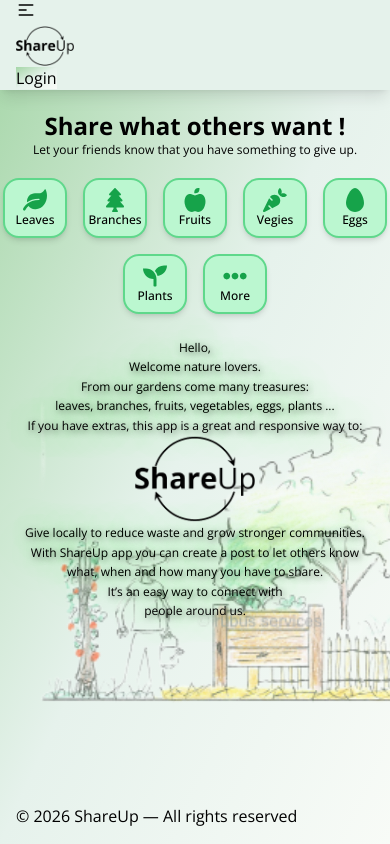
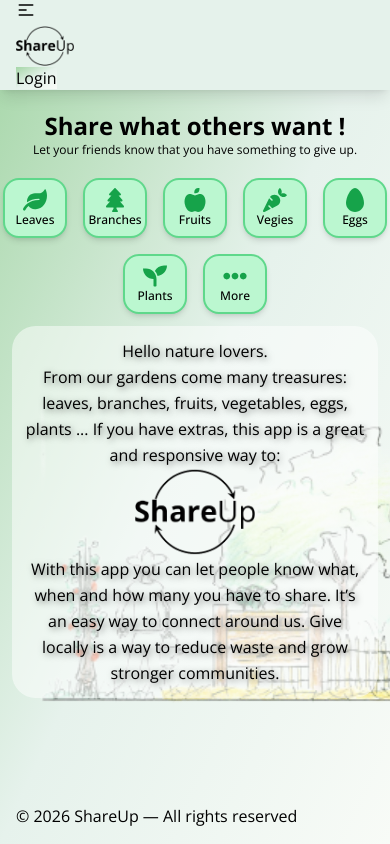
Before and after one commit to 20100Renaud/Portfolio, a React (Vite) app: page / in a window 390 px wide. Built offline with nearby package versions, Linux system fonts and the light colour scheme.

Commit message:
Change text and diplay on small screen

```diff
--- a/src/pages/Home.jsx
+++ b/src/pages/Home.jsx
@@ -48,7 +48,7 @@ export default function Home() {
             })}
         </div>
 
-        <div className="flex flex-col items-center text-xs sm:text-xl py-6 relative"
+        <div className="sm:flex flex-col items-center text-xs sm:text-xl py-6 relative hidden "
             style={{
                 textShadow:
                     "2px 2px 6px rgba(0,0,0,0.5), 0 0 40px rgba(0,255,0,0.9)"
@@ -83,6 +83,32 @@ export default function Home() {
                 people around us.
             </h2>
         </div>
+
+        <div className="m-3 p-3  rounded-3xl bg-white/50 sm:hidden"
+            style={{
+                textShadow:
+                    "2px 2px 6px rgba(0,0,0,0.5)"
+                }}
+        >
+            <h2 className="leading-relaxed">
+                Hello nature lovers.
+                <br />
+                From our gardens come many treasures:
+                leaves, branches, fruits, vegetables, eggs, plants ...
+                If you have extras, this app is a great and responsive way to:
+            </h2>
+
+            <div className="-my-4">
+                <Animated_logo size={120} />
+            </div>
+
+            <h2 className="leading-relaxed">
+                With this app you can let people know
+                what, when and how many you have to share.
+                It’s an easy way to connect around us.
+                Give locally is a way to reduce waste and grow stronger communities.
+            </h2>
+        </div>
     </div>
   )
 }
```
